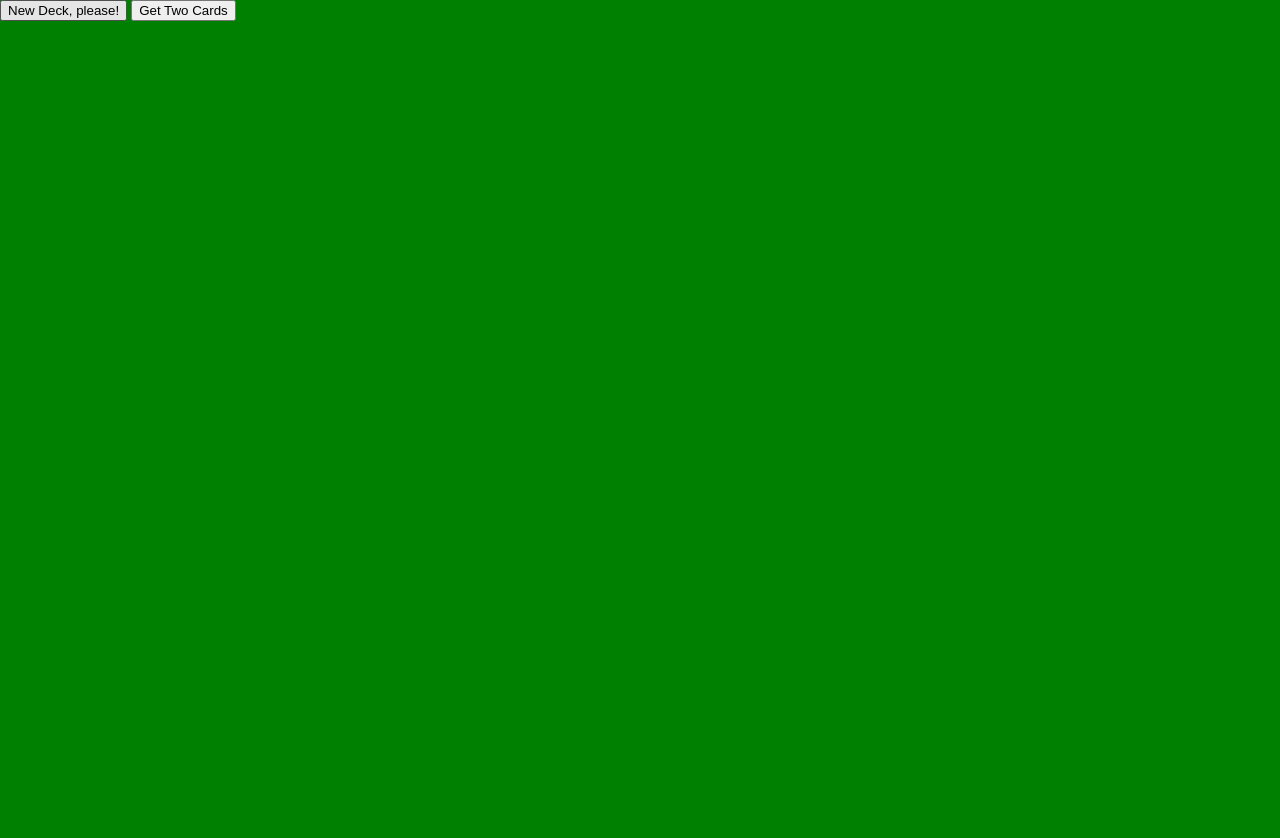
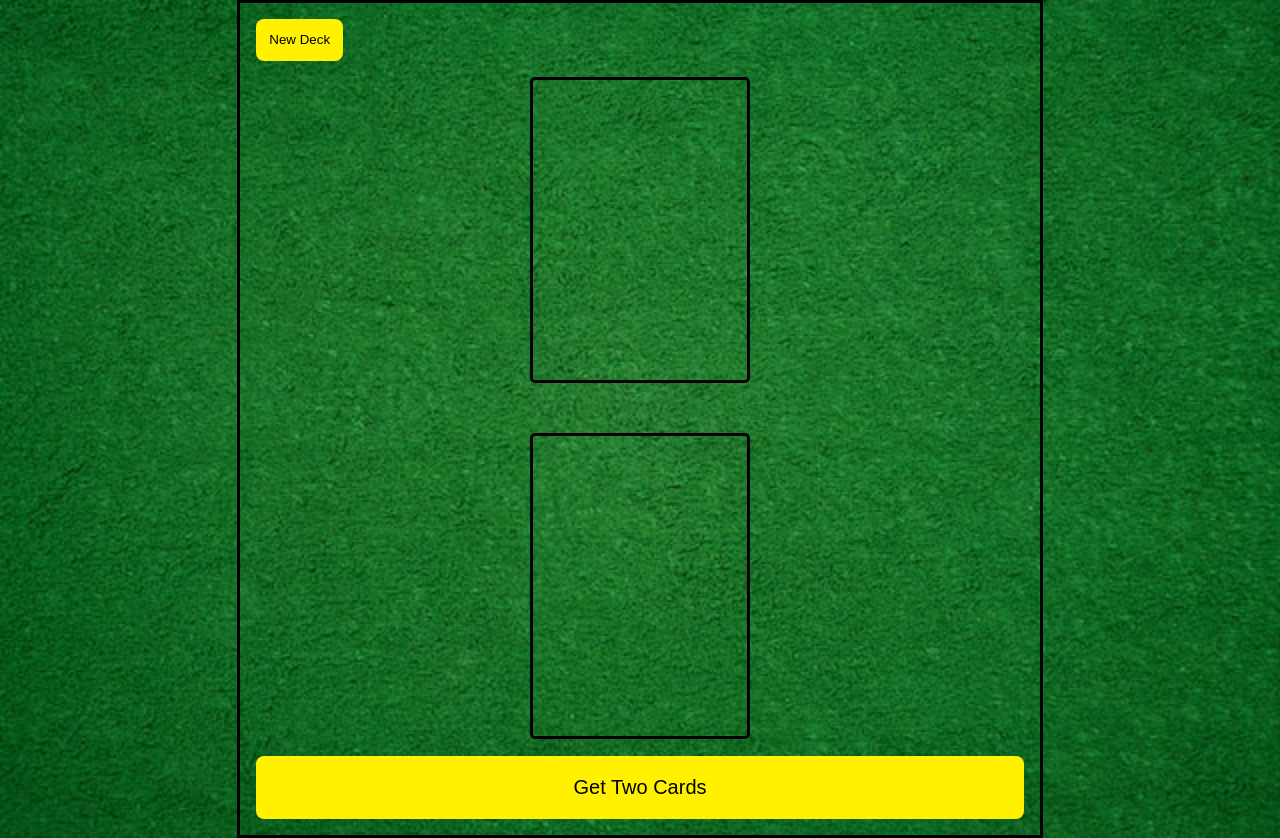
Before and after one commit to MattPahuta/war-card-game, a plain HTML site: page index.html in a window 1280 px wide. Before the commit the page ends 800 px from the top, so only its background shows below. Drawn offline with Linux system fonts and the light colour scheme.

Commit message:
Add drawCards function and initial game styling

```diff
--- a/app.js
+++ b/app.js
@@ -14,9 +14,18 @@ function handleClick() {
 function drawCards() {
   fetch(`https://apis.scrimba.com/deckofcards/api/deck/${deckId}/draw/?count=2`)
     .then(res => res.json())
-    .then(data => console.log(data))
+    .then(data => {
+      console.log(data.cards)
+      // display images of 2 cards returned
+      document.getElementById('cards').innerHTML = `
+        <img src=${data.cards[0].image} alt="card" />
+        <img src=${data.cards[1].image} alt="card" />
+      `
+    })
 }
 
-// event listeners
+
+
+// *** event listeners
 document.getElementById('new-deck').addEventListener('click', handleClick);
 document.getElementById('draw-two').addEventListener('click', drawCards);
--- a/index.html
+++ b/index.html
@@ -8,8 +8,16 @@
   <link rel="stylesheet" href="styles.css">
 </head>
 <body>
-  <button id="new-deck">New Deck, please!</button>
-  <button id="draw-two">Get Two Cards</button>
+
+  <div class="game-container">
+    <button id="new-deck" class="new-deck">New Deck</button>
+    <div id="cards">
+      <div class="card-slot"></div>
+      <div class="card-slot"></div>
+    </div>
+    <button id="draw-two" class="draw">Get Two Cards</button>
+  </div>
+
   <script src="app.js"></script>
 </body>
 </html>
--- a/styles.css
+++ b/styles.css
@@ -2,5 +2,50 @@
 body {
   margin: 0;
   padding: 0;
-  background: green;
+  min-height: 100vh;
+  background-image: url(tissue.jpg);
+  background-repeat: no-repeat;
+  background-size: cover;
+  display: flex;
 }
+
+.game-container {
+  width: 60%;
+  height: 800px;
+  padding: 1em;
+  margin: auto;
+  display: flex;
+  flex-direction: column;
+  justify-content: space-between;
+  align-items: center;
+  border: 3px solid black;
+  /* border-radius: 8px; */
+}
+
+button {
+  padding: 1em;
+  background-color: #fff100;
+  cursor: pointer;
+  border: none;
+  border-radius: 8px;
+}
+
+.new-deck {
+  align-self: flex-start;
+}
+
+.draw {
+  font-size: 1.25rem;
+  align-self: stretch;
+}
+
+.card-slot {
+  border: 3px solid black;
+  border-radius: 5px;
+  height: 300px;
+  width: calc(300px * 5 / 7);
+}
+
+.card-slot:nth-of-type(1) {
+  margin-bottom: 50px;
+}
```
Also changed, not shown: tissue.jpg (added).
